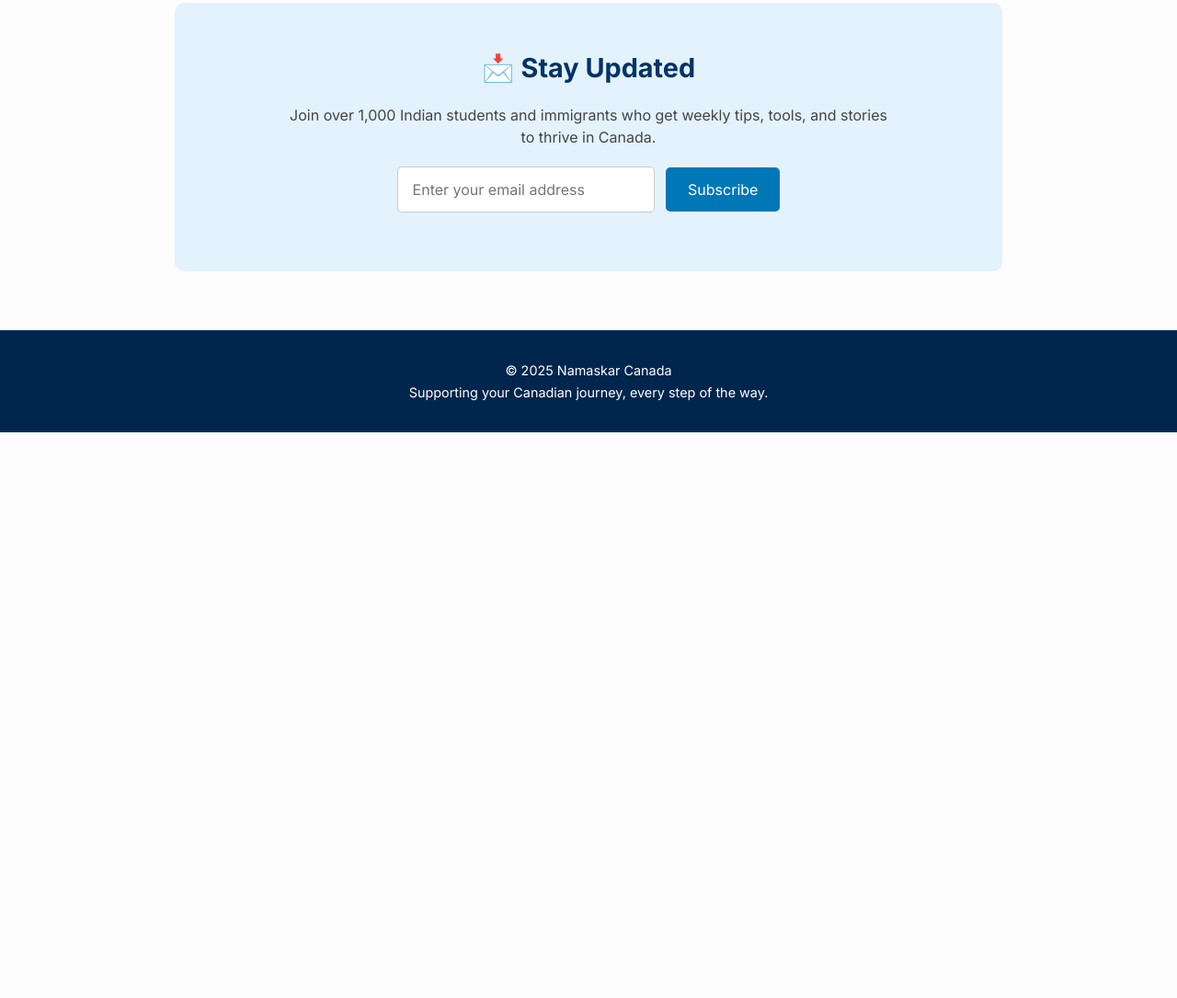
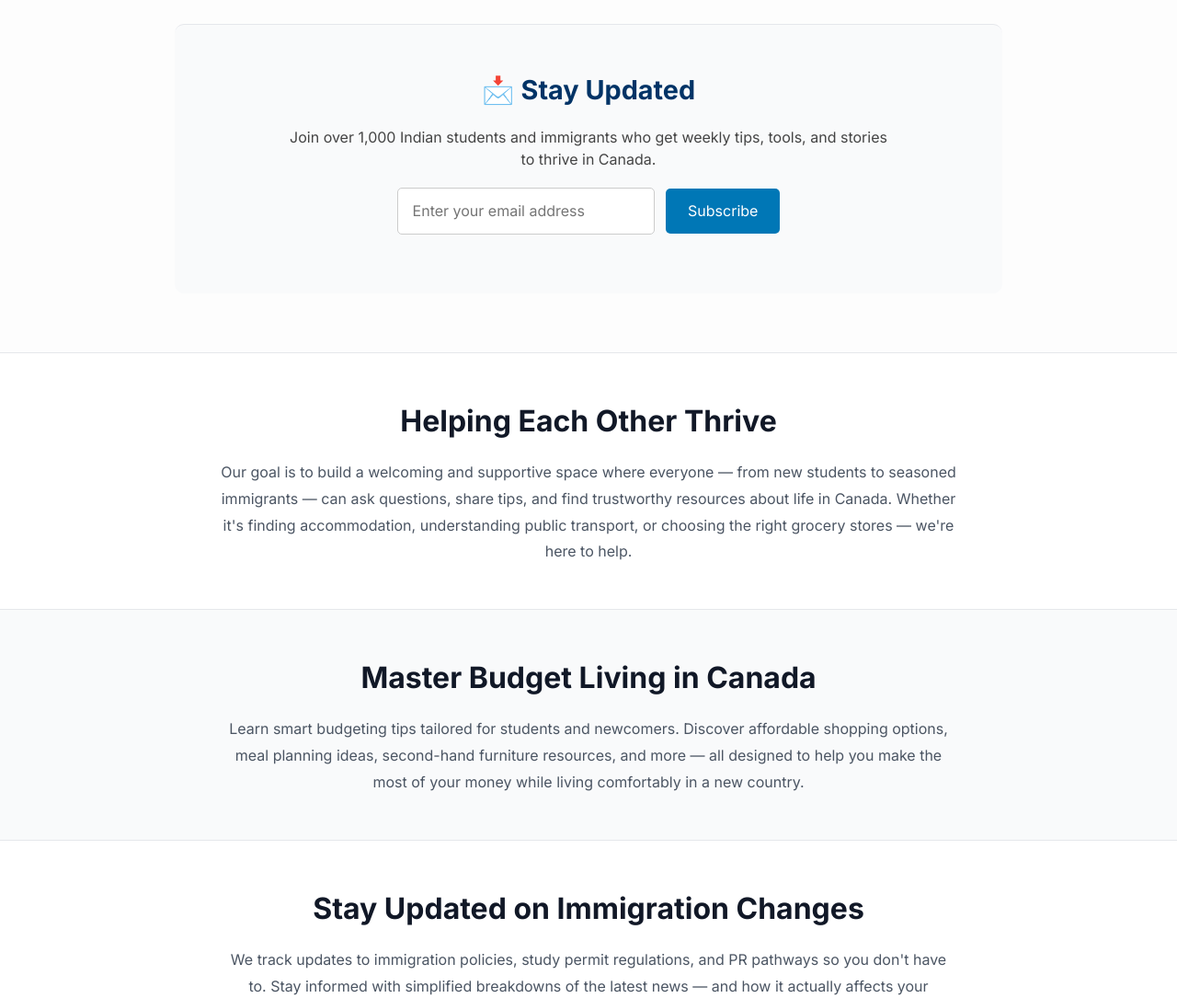
Before and after one commit to ruchitrathode/Namaskar-Canada, a plain HTML site: page index.html in a window 1280 px wide. Shown: the part 1715-2800 px from the top of the page at 92% size. Before the commit the page ends 2185 px from the top, so only its background shows below. Drawn offline with Linux system fonts and the light colour scheme.

Commit message:
Home Page

```diff
--- a/index.html
+++ b/index.html
@@ -115,6 +115,62 @@
     </form>
   </section>
 
+  <!-- ========================== -->
+<!-- START: ADDITIONAL SEO CONTENT BLOCKS -->
+<!-- ========================== -->
+
+<!-- ============================ -->
+<!-- Community Support Section -->
+<!-- ============================ -->
+<section id="community">
+  <div class="content-container">
+    <h2>Helping Each Other Thrive</h2>
+    <p>
+      Our goal is to build a welcoming and supportive space where everyone — from new students to seasoned immigrants — can ask questions, share tips, and find trustworthy resources about life in Canada. Whether it's finding accommodation, understanding public transport, or choosing the right grocery stores — we're here to help.
+    </p>
+  </div>
+</section>
+
+<!-- ============================ -->
+<!-- Budget Living Section -->
+<!-- ============================ -->
+<section id="budget-living">
+  <div class="content-container">
+    <h2>Master Budget Living in Canada</h2>
+    <p>
+      Learn smart budgeting tips tailored for students and newcomers. Discover affordable shopping options, meal planning ideas, second-hand furniture resources, and more — all designed to help you make the most of your money while living comfortably in a new country.
+    </p>
+  </div>
+</section>
+
+<!-- ============================ -->
+<!-- Immigration News Section -->
+<!-- ============================ -->
+<section id="immigration-news">
+  <div class="content-container">
+    <h2>Stay Updated on Immigration Changes</h2>
+    <p>
+      We track updates to immigration policies, study permit regulations, and PR pathways so you don't have to. Stay informed with simplified breakdowns of the latest news — and how it actually affects your journey.
+    </p>
+  </div>
+</section>
+
+<!-- ============================ -->
+<!-- First Job Advice Section -->
+<!-- ============================ -->
+<section id="first-job">
+  <div class="content-container">
+    <h2>Get Hired Faster</h2>
+    <p>
+      Your first job in Canada doesn’t have to be confusing. We share resume formats, interview tips, survival job hacks, and real-life experiences that can help you land your first paycheck and gain confidence in the Canadian workplace.
+    </p>
+  </div>
+</section>
+
+<!-- ========================== -->
+<!-- END: ADDITIONAL SEO CONTENT BLOCKS -->
+<!-- ========================== -->
+
   <footer>
     <p>© 2025 Namaskar Canada</p>
     <p>Supporting your Canadian journey, every step of the way.</p>
--- a/style.css
+++ b/style.css
@@ -355,3 +355,41 @@ footer {
     margin-left: 0;
   }
 }
+
+
+/* ============================ */
+/* CUSTOM STYLES FOR SEO BLOCKS */
+/* ============================ */
+
+/* ============================ */
+/* TEXT-ONLY SEO SECTIONS STYLE */
+/* ============================ */
+
+section {
+  padding: 3rem 1rem;
+  border-top: 1px solid #e5e7eb;
+  background-color: #fff;
+}
+
+section:nth-of-type(even) {
+  background-color: #f9fafb;
+}
+
+.content-container {
+  max-width: 800px;
+  margin: 0 auto;
+  text-align: center;
+}
+
+section h2 {
+  font-size: 2rem;
+  font-weight: 700;
+  color: #111827;
+  margin-bottom: 1rem;
+}
+
+section p {
+  /* font-size: 1.125rem; */
+  color: #4b5563;
+  line-height: 1.8;
+}
```
